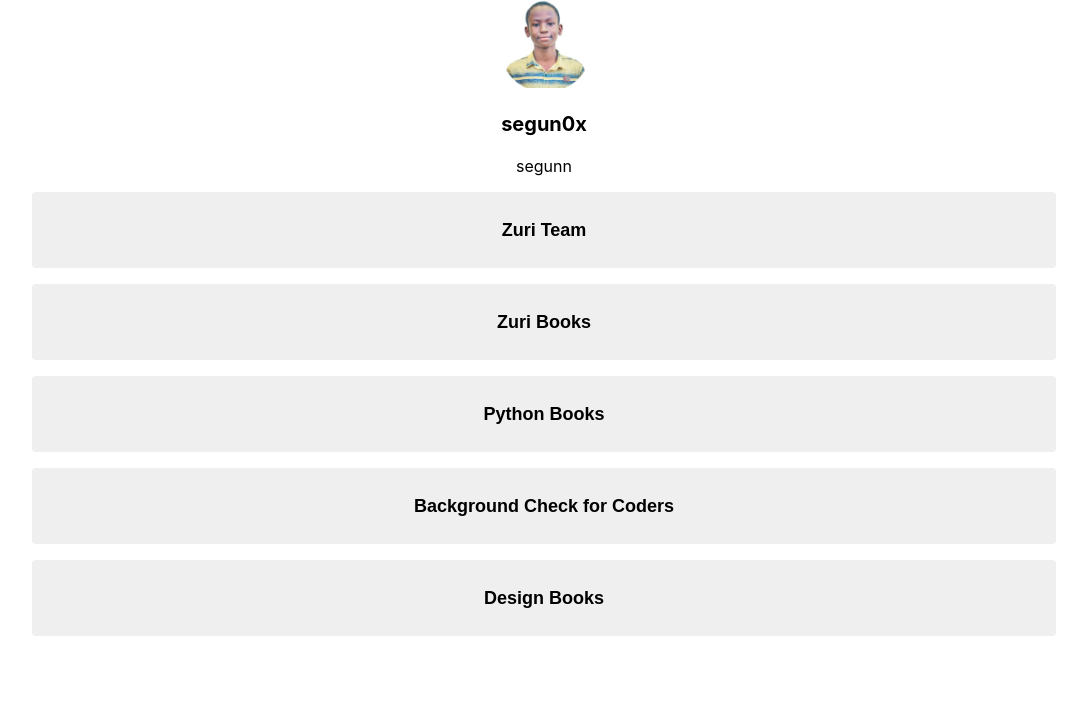
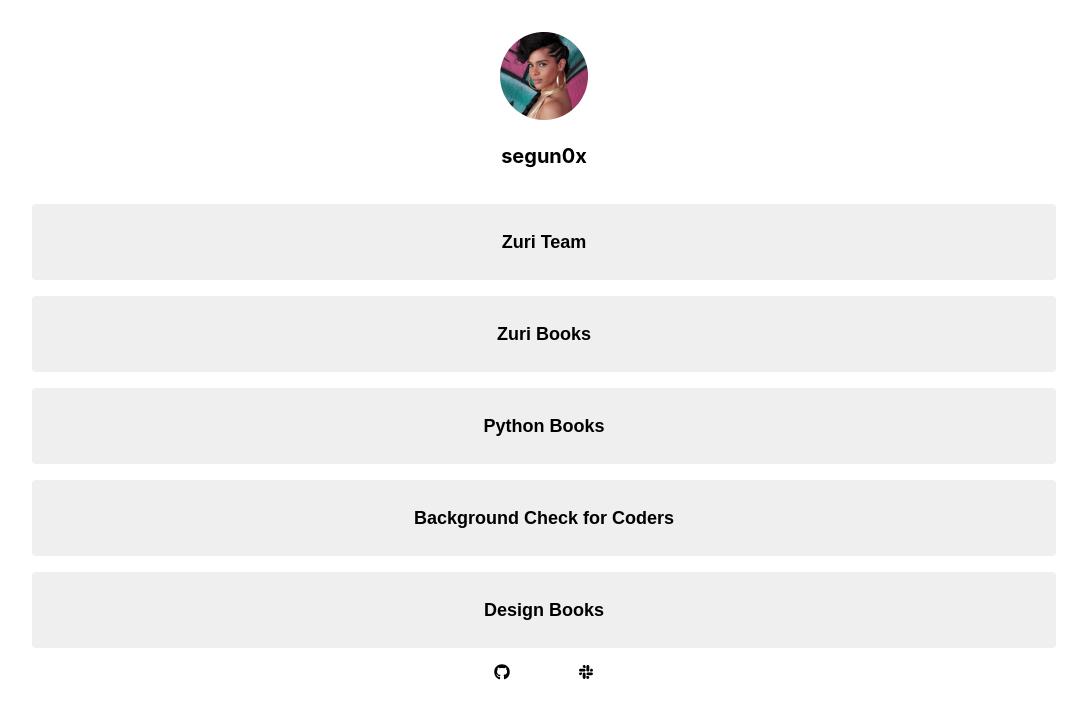
Before and after one commit to lil-dev16/react-profile, a React (Create React App) app: page / in a window 1280 px wide. Shown: the top 718 px of the page, without its empty margins (96-1183 px from the left). Built offline with nearby package versions, Linux system fonts and the light colour scheme; the HTML template or start-up script is replaced by a standard one.

Commit message:
added icons

```diff
--- a/package.json
+++ b/package.json
@@ -8,6 +8,7 @@
     "@testing-library/user-event": "^13.2.1",
     "react": "^18.2.0",
     "react-dom": "^18.2.0",
+    "react-icons": "^4.6.0",
     "react-scripts": "5.0.1",
     "web-vitals": "^2.1.0"
   },
--- a/src/App.css
+++ b/src/App.css
@@ -1,5 +1,6 @@
 .App {
   text-align: center;
+  padding: 2rem 0;
 }
 
 .App-logo {
--- a/src/components/Profile.jsx
+++ b/src/components/Profile.jsx
@@ -1,12 +1,12 @@
 import React from 'react'
-import Image from '../segun.jfif'
+import Image from '../profile__img.jpg'
 
 function Profile() {
   return (
     <div className="profile">
       <img src={Image} alt="profile img" id="profile__img"/>
       <p id="twitter" style={{fontWeight: 700,fontSize: '20px',lineHeeight: '30px'}}>segun0x</p>
-      <p id="slack">segunn</p>
+      <p id="slack">olusegunkd2017</p>
     </div>
   )
 }
--- a/src/components/Socials.jsx
+++ b/src/components/Socials.jsx
@@ -1,9 +1,12 @@
 import React from 'react'
+import { FaSlack } from "react-icons/fa";
+import { FaGithub } from 'react-icons/fa';
 
 export const Socials = () => {
   return (
-    <div>
-
+    <div className='social-icons'>
+        <FaGithub />
+        <FaSlack />
     </div>
   )
 }
--- a/src/index.css
+++ b/src/index.css
@@ -15,6 +15,8 @@ code {
 .container{
   width: 80%;
   margin: auto;
+  display: grid;
+  grid-gap: 1rem;
 }
 
 #profile__img{
@@ -39,3 +41,20 @@ code {
   display: grid;
   grid-gap: 1rem;
 }
+.social-icons
+{
+  display: flex;
+  justify-content: space-between;
+  width: 100px;
+  align-items: center;
+  margin: auto;
+}
+#slack{
+  display: none;
+}
+
+@media screen and (max-width: 760px) {
+  .social-icons{
+    display: none;
+  }
+}
```
Also changed, not shown: src/profile__img.jpg (added), 1 other file (tests, documents, lock files or other folders).
